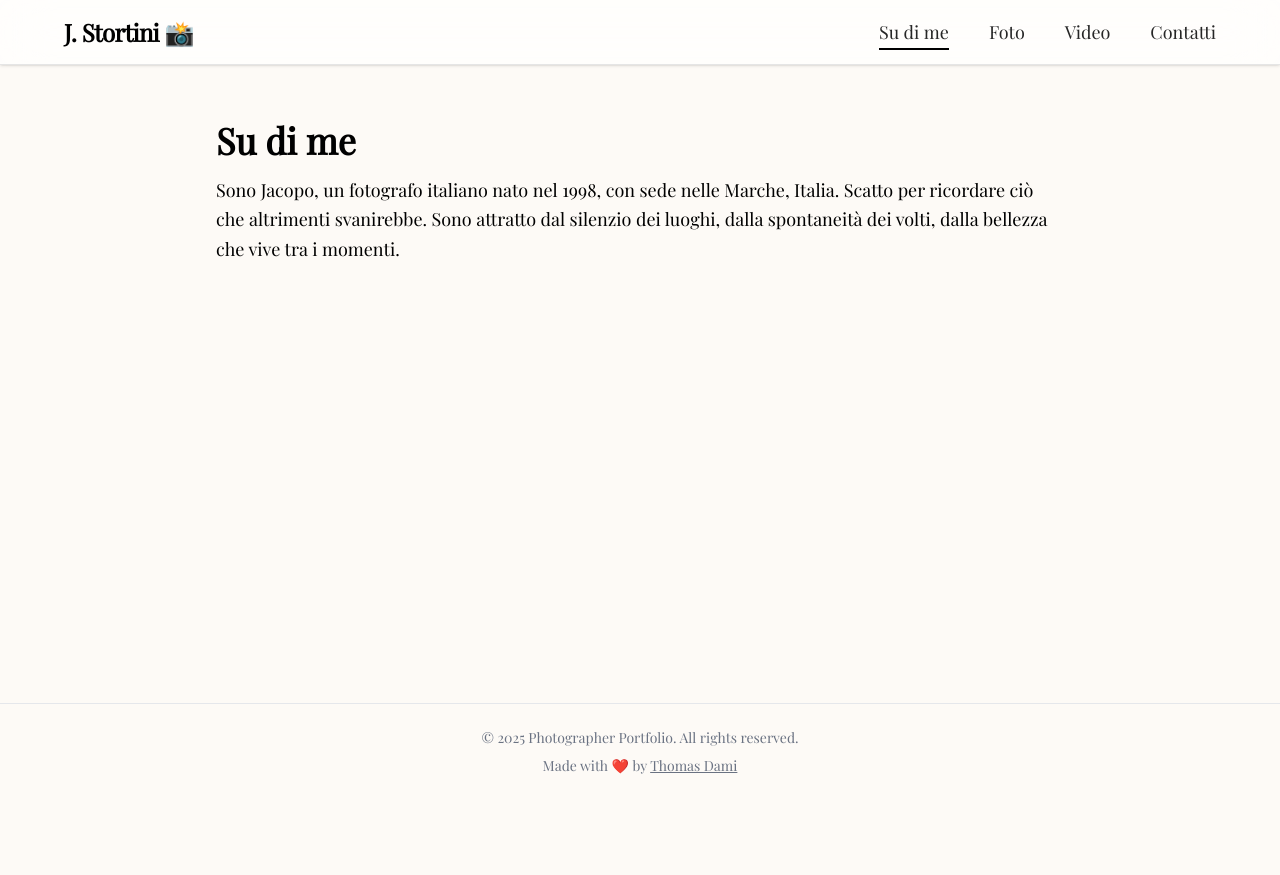
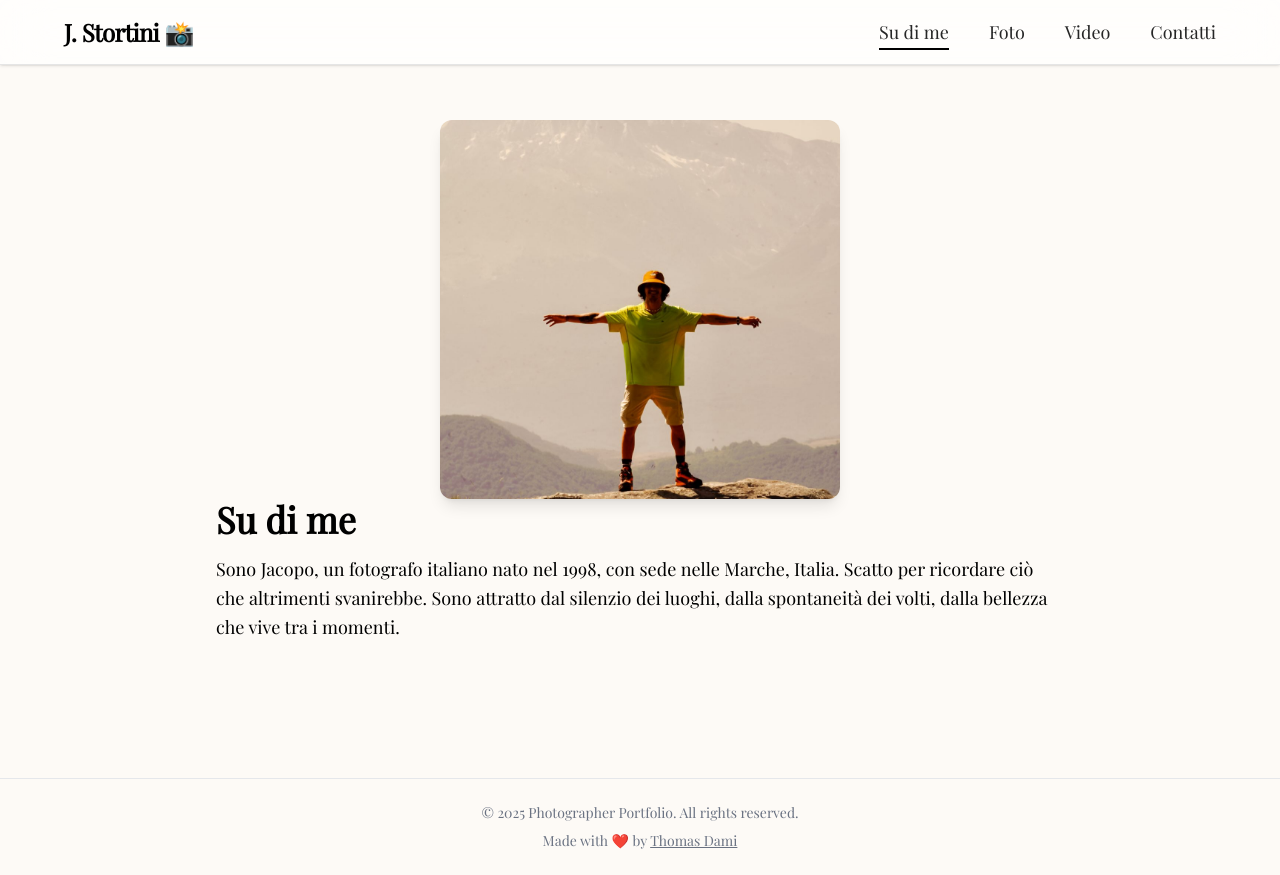
Before and after one commit to thom99/jacopo-portfolio, a Next.js app: page /about in a window 1280 px wide. Before the commit the page ends 800 px from the top, so only its background shows below. Built offline with nearby package versions, Linux system fonts and the light colour scheme.

Commit message:
add logic maxResults for home

```diff
--- a/src/app/about/page.tsx
+++ b/src/app/about/page.tsx
@@ -1,7 +1,17 @@
+import Image from "next/image";
+import JacopoImg from "../images/Jacopo.jpeg";
+
 export default function About() {
   return (
     <>
       <main className="max-w-4xl mx-auto p-6 text-black">
+        <Image
+          src={JacopoImg}
+          alt="Jacopo"
+          width={400}
+          height={500}
+          className="rounded-xl shadow-lg object-cover mx-auto"
+        />
         <h1 className="text-4xl font-bold mb-4">Su di me</h1>
         <p className="text-lg leading-relaxed">
           Sono Jacopo, un fotografo italiano nato nel 1998, con sede nelle
--- a/src/app/api/gallery/route.ts
+++ b/src/app/api/gallery/route.ts
@@ -7,11 +7,15 @@ export async function GET(request: NextRequest) {
   const resourceType = searchParams.get("resource_type") ?? "image";
   const cursor = searchParams.get("cursor") ?? undefined;
 
+  const maxResults = searchParams.get("maxResults") ?? "30";
+
+  console.log({ maxResults });
+
   try {
     const result = await cloudinary.search
       .expression(`resource_type:${resourceType}`)
       .sort_by("created_at", "desc")
-      .max_results(30)
+      .max_results(Number(maxResults))
       .next_cursor(cursor)
       .execute();
 
--- a/src/app/page.tsx
+++ b/src/app/page.tsx
@@ -17,7 +17,7 @@ export default function Home() {
         <p className="mt-2 text-lg text-neutral-600 max-w-xl pb-6 ">
           Scoprite il mio mondo attraverso ritratti, luoghi e luce.
         </p>
-        <PhotosPage />
+        <PhotosPage maxResults={"6"} />
       </main>
     </>
   );
--- a/src/app/photos/page.tsx
+++ b/src/app/photos/page.tsx
@@ -12,7 +12,11 @@ type CloudinaryImage = {
   secure_url: string;
 };
 
-export default function PhotosPage() {
+type Props = {
+  maxResults: string | undefined;
+};
+
+export default function PhotosPage({ maxResults }: Props) {
   const { inView } = useInView({ triggerOnce: false, threshold: 0.5 });
   const { setImageModalOpen } = useModalStore();
   const ref = React.useRef<HTMLDivElement>(null);
@@ -33,8 +37,8 @@ export default function PhotosPage() {
 
     try {
       const query = cursorParam
-        ? `?resource_type=image&cursor=${cursorParam}`
-        : `?resource_type=image`;
+        ? `?resource_type=image&cursor=${cursorParam}&maxResults=${maxResults}`
+        : `?resource_type=image&maxResults=${maxResults}`;
       const res = await fetch(`/api/gallery${query}`);
       const data = await res.json();
       console.log({ data });
```
Also changed, not shown: src/app/images/Jacopo.jpeg, 1 other file (tests, documents, lock files or other folders).
